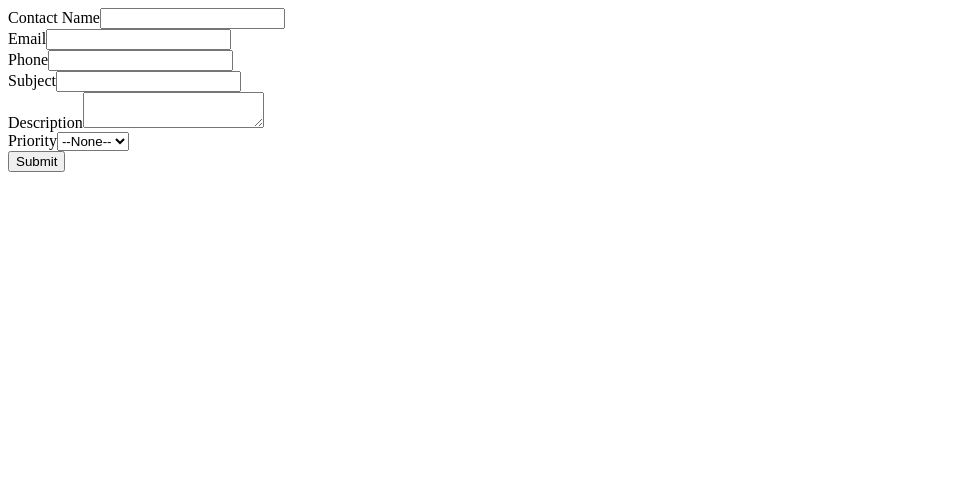
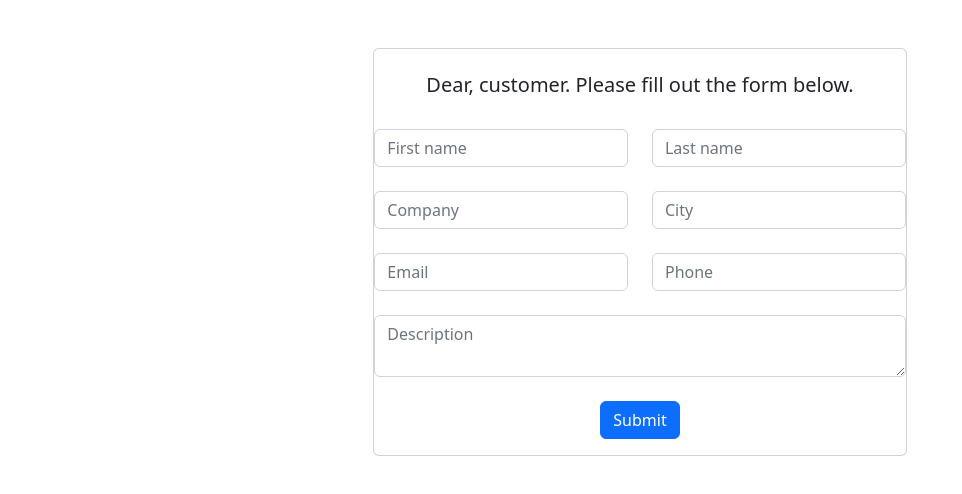
Before and after one commit to 3rlan/propmanagement, a plain HTML site: page index.html in a window 1280 px wide. Shown: the whole page, without its empty margins (0-962 px from the left). Drawn offline with nearby package versions, Linux system fonts and the light colour scheme.

Commit message:
Update index.html

```diff
--- a/index.html
+++ b/index.html
@@ -1,43 +1,59 @@
-<!--  ----------------------------------------------------------------------  -->
-<!--  NOTE: Please add the following <META> element to your page <HEAD>.      -->
-<!--  If necessary, please modify the charset parameter to specify the        -->
-<!--  character set of your HTML page.                                        -->
-<!--  ----------------------------------------------------------------------  -->
 
-<META HTTP-EQUIV="Content-type" CONTENT="text/html; charset=UTF-8">
+<!doctype html>
+<html lang="en">
+  <head>
+    <meta charset="utf-8">
+    <meta name="viewport" content="width=device-width, initial-scale=1">
+    <META HTTP-EQUIV="Content-type" CONTENT="text/html; charset=UTF-8">
+    <title>Bootstrap demo</title>
+    <link href="https://cdn.jsdelivr.net/npm/bootstrap@5.2.0/dist/css/bootstrap.min.css" rel="stylesheet" integrity="sha384-gH2yIJqKdNHPEq0n4Mqa/HGKIhSkIHeL5AyhkYV8i59U5AR6csBvApHHNl/vI1Bx" crossorigin="anonymous">
+  </head>
+  <body>
 
-<!--  ----------------------------------------------------------------------  -->
-<!--  NOTE: Please add the following <FORM> element to your page.             -->
-<!--  ----------------------------------------------------------------------  -->
+  <div class="mt-5 col-5 card text-center mx-auto">
+      <br>
+      <h5>Dear, customer. Please fill out the form below.</h5><br>
+      <form action="https://test.salesforce.com/servlet/servlet.WebToLead?encoding=UTF-8" method="POST" class="mx-auto" >
 
-<form action="https://webto.salesforce.com/servlet/servlet.WebToCase?encoding=UTF-8" method="POST">
 
-<input type=hidden name="orgid" value="00D7R000000v1Q7">
-<input type=hidden name="retURL" value="http://">
+        <input type=hidden name="oid" value="00D2z0000001Lts">
+        <input type=hidden name="retURL" value="http://">
 
-<!--  ----------------------------------------------------------------------  -->
-<!--  NOTE: These fields are optional debugging elements. Please uncomment    -->
-<!--  these lines if you wish to test in debug mode.                          -->
-<!--  <input type="hidden" name="debug" value=1>                              -->
-<!--  <input type="hidden" name="debugEmail"                                  -->
-<!--  value="erlan.abdrazakov@inbox.ru">                                      -->
-<!--  ----------------------------------------------------------------------  -->
+      <div class="row text-center">
+        <div class="col-6">
+          <input  class="form-control" id="first_name" placeholder="First name" aria-label="First name" name="first_name" type="text" /><br>
+        </div>
+        <div class="col-6">
+          <input type="text" class="form-control" placeholder="Last name" aria-label="Last name" id="last_name"  name="last_name">
+        </div>
+      </div>
+      <div class="row">
+        <div class="col-6">
+          <input  id="company" name="company" type="text" class="form-control" placeholder="Company" aria-label="Company" /><br>
+        </div>
+        <div class="col-6">
+          <input  id="city" name="city" type="text" class="form-control" placeholder="City" aria-label="City" /><br>
+        </div>
+      </div>
+      <div class="row">
+        <div class="col-6">
+          <input  id="email" name="email" type="email" class="form-control" placeholder="Email" aria-label="Email"/><br>
+        </div>
+        <div class="col-6">
+          <input  id="phone" name="phone" type="text" class="form-control" placeholder="Phone" aria-label="Phone"/><br>
+        </div>
+      </div>
+      <div class="row">
+        <div class="col-12">
+          <textarea name="description" class="form-control" placeholder="Description" aria-label="Description"></textarea><br>
+        </div>
+      </div>
 
-<label for="name">Contact Name</label><input  id="name" maxlength="80" name="name" size="20" type="text" /><br>
+      <input type="submit" name="submit" class="btn btn-primary mb-3"><br>
 
-<label for="email">Email</label><input  id="email" maxlength="80" name="email" size="20" type="text" /><br>
+      </form>
+  </div>
 
-<label for="phone">Phone</label><input  id="phone" maxlength="40" name="phone" size="20" type="text" /><br>
-
-<label for="subject">Subject</label><input  id="subject" maxlength="80" name="subject" size="20" type="text" /><br>
-
-<label for="description">Description</label><textarea name="description"></textarea><br>
-
-<label for="priority">Priority</label><select  id="priority" name="priority"><option value="">--None--</option><option value="High">High</option>
-<option value="Medium">Medium</option>
-<option value="Low">Low</option>
-</select><br>
-
-<input type="submit" name="submit">
-
-</form>
+    <script src="https://cdn.jsdelivr.net/npm/bootstrap@5.2.0/dist/js/bootstrap.bundle.min.js" integrity="sha384-A3rJD856KowSb7dwlZdYEkO39Gagi7vIsF0jrRAoQmDKKtQBHUuLZ9AsSv4jD4Xa" crossorigin="anonymous"></script>
+  </body>
+</html>
```
